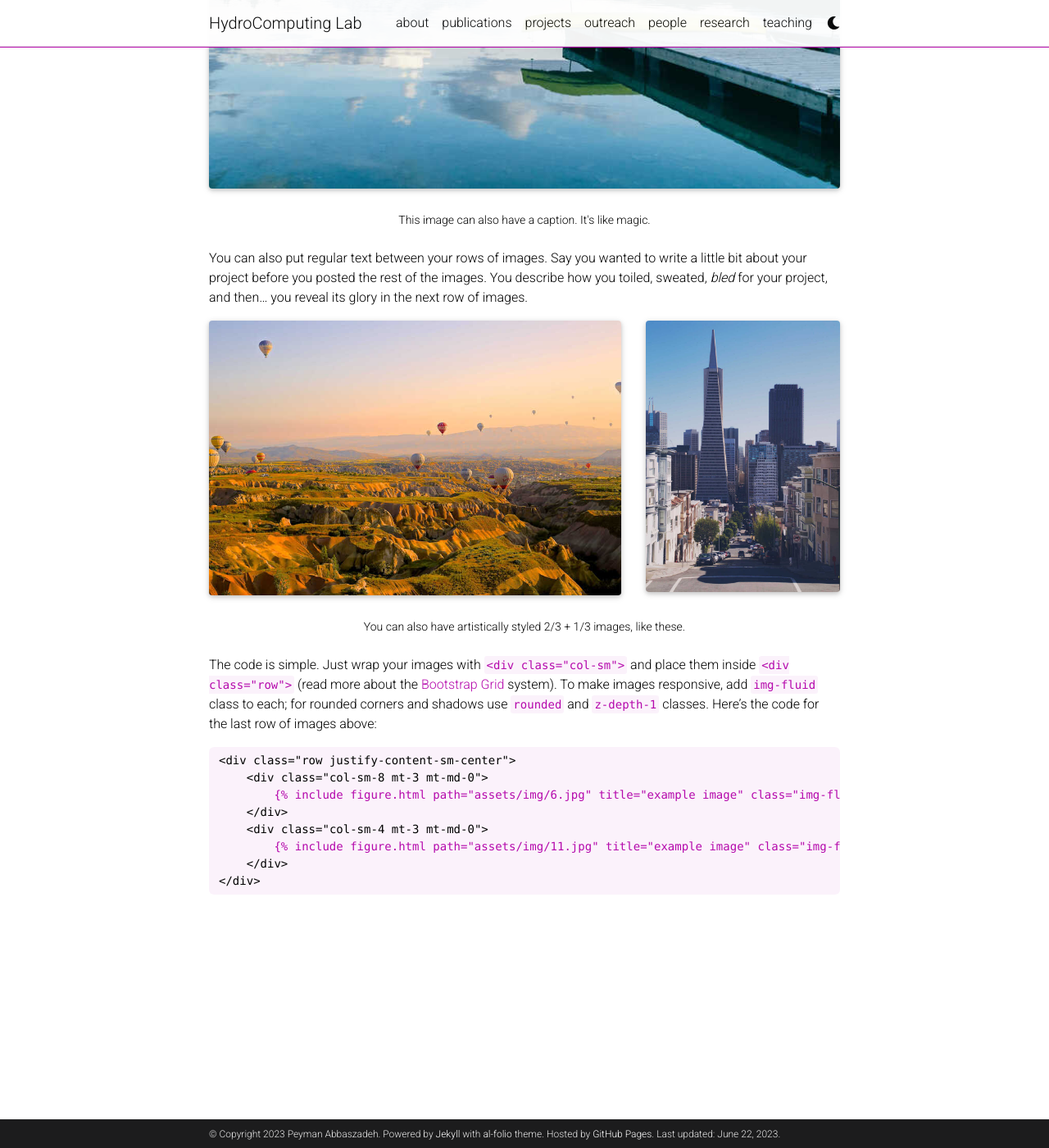
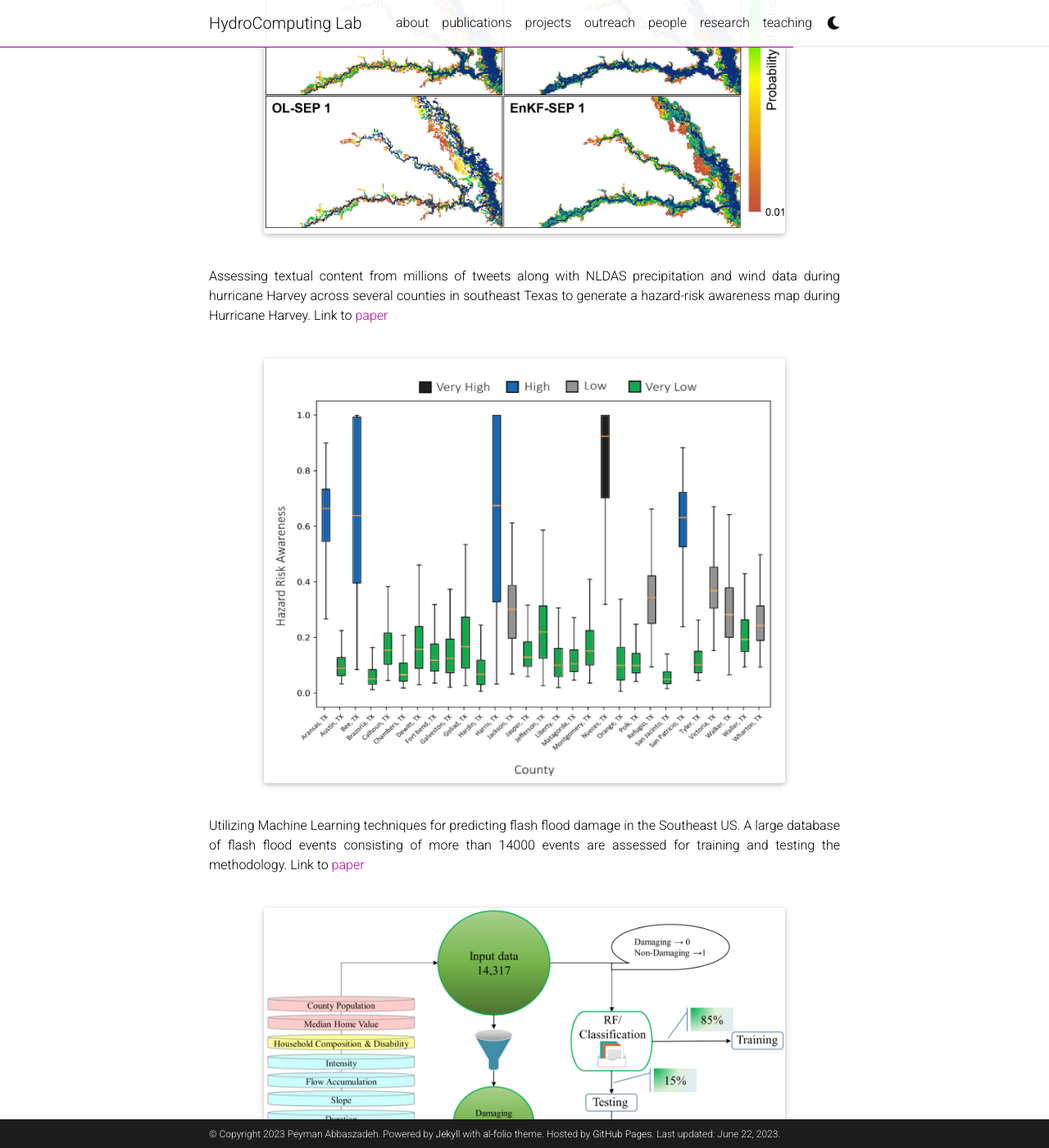
Before and after one commit to Pabbaszadeh/Pabbaszadeh.github.io, a Jekyll site: the page built from _projects/3_project.md, in a window 1280 px wide and 1400 px high, scrolled down 978 px. Shown: the whole window at 82% size. Built offline with Jekyll 4.4.1, drawn with Linux system fonts in a browser that asks for light colours; full-size pictures stand in for the smaller copies a plugin makes; comment, search, counter and statistics services are not loaded; a style sheet for code colours, icons or effects is not loaded; some of the changed text lies outside the part shown.

Commit message:
Update 3_project.md

````diff
--- a/_projects/3_project.md
+++ b/_projects/3_project.md
@@ -6,74 +6,34 @@ importance: 3
 category: Past Projects
 ---
 
-Every project has a beautiful feature showcase page.
-It's easy to include images in a flexible 3-column grid format.
-Make your photos 1/3, 2/3, or full width.
-
-To give your project a background in the portfolio page, just add the img tag to the front matter like so:
-
-    ---
-    layout: page
-    title: project
-    description: a project with a background image
-    img: /assets/img/12.jpg
-    ---
-
-<div class="row">
-    <div class="col-sm mt-3 mt-md-0">
-        {% include figure.html path="assets/img/1.jpg" title="example image" class="img-fluid rounded z-depth-1" %}
-    </div>
-    <div class="col-sm mt-3 mt-md-0">
-        {% include figure.html path="assets/img/3.jpg" title="example image" class="img-fluid rounded z-depth-1" %}
-    </div>
-    <div class="col-sm mt-3 mt-md-0">
-        {% include figure.html path="assets/img/5.jpg" title="example image" class="img-fluid rounded z-depth-1" %}
+<p style="text-align: justify;"> Coupling data assimilation with the Delft 3D hydrodynamic model to account for uncertainties in compound flood hazard assessment during Hurricane Harvey and Hurricane Sandy in Galveston Bay and Delaware Bay. Link to <a href=" https://doi.org/10.1016/j.coastaleng.2021.104057">paper</a><br><br>
+<div class="row justify-content-sm-center">
+    <div class="col-sm-10 mt-3 mt-md-0">
+        {% include figure.html path="assets/img/Compound.png" title="example image" class="img-fluid rounded z-depth-1" %}
     </div>
 </div>
-<div class="caption">
-    Caption photos easily. On the left, a road goes through a tunnel. Middle, leaves artistically fall in a hipster photoshoot. Right, in another hipster photoshoot, a lumberjack grasps a handful of pine needles.
-</div>
-<div class="row">
-    <div class="col-sm mt-3 mt-md-0">
-        {% include figure.html path="assets/img/5.jpg" title="example image" class="img-fluid rounded z-depth-1" %}
+<br>
+
+<p style="text-align: justify;"> Developing a Hydrodynamic-Hydrologic (H-H) data assimilation framework for probabilistic flood inundation mapping during Hurricane Harvey in the San Jacinto watershed in Texas. In this work, We integrated LISFLOOD-FP hydrodynamic model with the EnKF data assimilation approach. Link to <a href=" https://hess.copernicus.org/articles/25/4995/2021/">paper</a><br><br>
+<div class="row justify-content-sm-center">
+    <div class="col-sm-10 mt-3 mt-md-0">
+        {% include figure.html path="assets/img/flood2.png" title="example image" class="img-fluid rounded z-depth-1" %}
     </div>
 </div>
-<div class="caption">
-    This image can also have a caption. It's like magic.
-</div>
+<br>
 
-You can also put regular text between your rows of images.
-Say you wanted to write a little bit about your project before you posted the rest of the images.
-You describe how you toiled, sweated, *bled* for your project, and then... you reveal its glory in the next row of images.
-
-
+<p style="text-align: justify;"> Assessing textual content from millions of tweets along with NLDAS precipitation and wind data during hurricane Harvey across several counties in southeast Texas to generate a hazard-risk awareness map during Hurricane Harvey. Link to <a href=" https://doi.org/10.1016/j.scs.2021.103577">paper</a><br><br>
 <div class="row justify-content-sm-center">
-    <div class="col-sm-8 mt-3 mt-md-0">
-        {% include figure.html path="assets/img/6.jpg" title="example image" class="img-fluid rounded z-depth-1" %}
-    </div>
-    <div class="col-sm-4 mt-3 mt-md-0">
-        {% include figure.html path="assets/img/11.jpg" title="example image" class="img-fluid rounded z-depth-1" %}
+    <div class="col-sm-10 mt-3 mt-md-0">
+        {% include figure.html path="assets/img/HRA.png" title="example image" class="img-fluid rounded z-depth-1" %}
     </div>
 </div>
-<div class="caption">
-    You can also have artistically styled 2/3 + 1/3 images, like these.
-</div>
+<br>
 
-
-The code is simple.
-Just wrap your images with `<div class="col-sm">` and place them inside `<div class="row">` (read more about the <a href="https://getbootstrap.com/docs/4.4/layout/grid/">Bootstrap Grid</a> system).
-To make images responsive, add `img-fluid` class to each; for rounded corners and shadows use `rounded` and `z-depth-1` classes.
-Here's the code for the last row of images above:
-
-{% raw %}
-```html
+<p style="text-align: justify;"> Utilizing Machine Learning techniques for predicting flash flood damage in the Southeast US. A large database of flash flood events consisting of more than 14000 events are assessed for training and testing the methodology. Link to <a href=" https://iopscience.iop.org/article/10.1088/1748-9326/ab6edd/meta">paper</a><br><br>
 <div class="row justify-content-sm-center">
-    <div class="col-sm-8 mt-3 mt-md-0">
-        {% include figure.html path="assets/img/6.jpg" title="example image" class="img-fluid rounded z-depth-1" %}
-    </div>
-    <div class="col-sm-4 mt-3 mt-md-0">
-        {% include figure.html path="assets/img/11.jpg" title="example image" class="img-fluid rounded z-depth-1" %}
+    <div class="col-sm-10 mt-3 mt-md-0">
+        {% include figure.html path="assets/img/atieh.png" title="example image" class="img-fluid rounded z-depth-1" %}
     </div>
 </div>
-```
-{% endraw %}
+<br>
````
